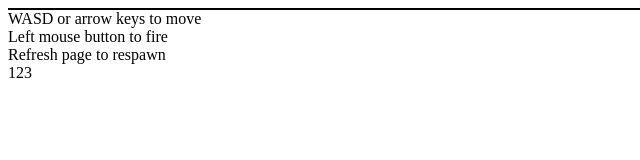
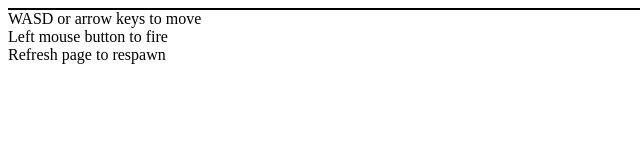
Before and after one commit to medvesek/rubicon-combat, a website built with Vite: page client/index.html in a window 1280 px wide. Shown: the full height of the page, 0-640 px from the left. Built offline with nearby package versions, Linux system fonts and the light colour scheme; no server answers.

Commit message:
git revert "testing deploy"
This reverts commit cab7c9e0345845ce895993eed766387e236ba638.

```diff
--- a/client/index.html
+++ b/client/index.html
@@ -13,7 +13,6 @@
       <div>WASD or arrow keys to move</div>
       <div>Left mouse button to fire</div>
       <div>Refresh page to respawn</div>
-      <div>123</div>
     </div>
     <script type="module" src="js/script.js"></script>
   </body>
```
